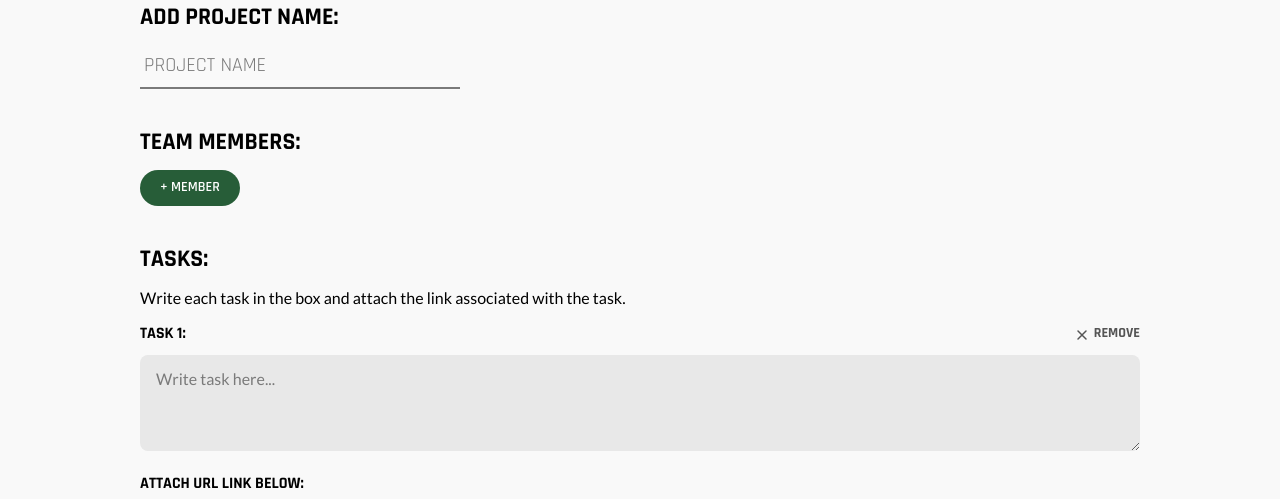
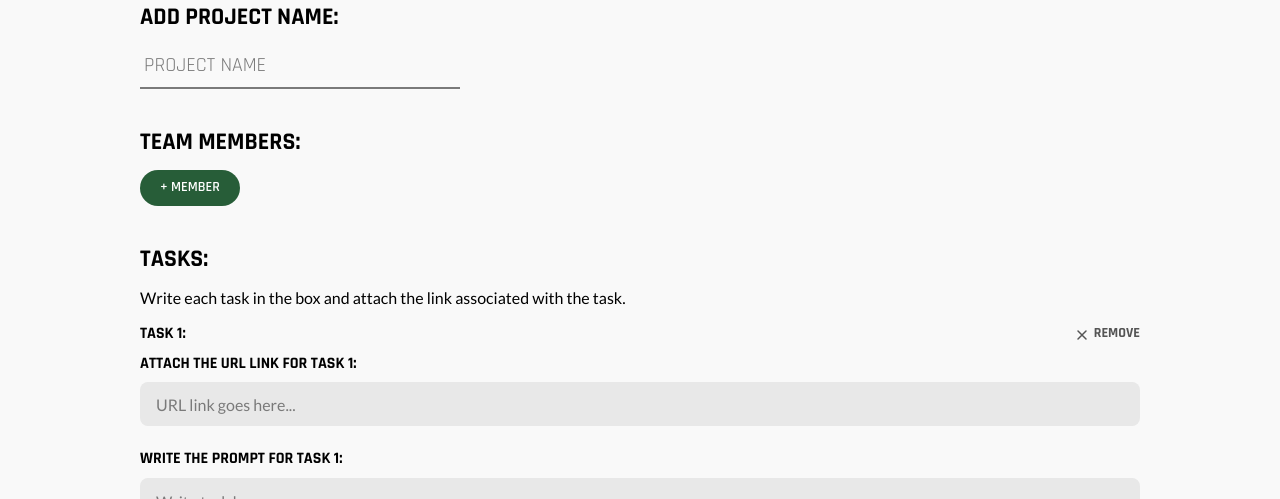
Before and after one commit to quangphatmai/eye-tracking-web, a plain HTML site: page new-study.html in a window 1280 px wide. Shown: the part 282-781 px from the top of the page. Drawn offline with Linux system fonts and the light colour scheme.

Commit message:
feat: update task block labels and structure for improved clarity

```diff
--- a/css/new-study.css
+++ b/css/new-study.css
@@ -1,7 +1,7 @@
 /* New Study form */
 /* .form-page: grey background, content column on the left */
 /* .field-box: grey input/textarea boxes (task, URL) */
-/* .task-block: "TASK 1:" label + Remove + textarea + "ATTACH URL LINK BELOW:" + URL box */
+/* .task-block: "TASK 1:" + Remove, URL label + URL box, prompt label + textarea, duration */
 /* Same page structure as consent.css / add-participant.css: grey page, 64px top, 72px bottom */
 
 /* Page */
@@ -181,7 +181,9 @@
   gap: var(--space-2);
 }
 
-.task-block label {
+.task-block label,
+.task-block .task-title {
+  margin: 0;
   color: var(--color-text);
   font-family: var(--font-heading);
   font-size: 16px;
@@ -191,7 +193,7 @@
 }
 
 .task-block .field-box + label {
-  margin-top: var(--space-4); /* space between the task box and the URL label */
+  margin-top: var(--space-4); /* space between the URL box and the prompt label */
 }
 
 /* Task duration: appears under the URL box once a URL is typed */
--- a/js/new-study.js
+++ b/js/new-study.js
@@ -186,7 +186,10 @@ document.addEventListener("click", (event) => {
 // is added or removed
 function updateTaskNumbers() {
   taskList.querySelectorAll(".task-block").forEach((block, index) => {
-    block.querySelector(".task-title").textContent = `Task ${index + 1}:`;
+    const number = index + 1;
+    block.querySelector(".task-title").textContent = `Task ${number}:`;
+    block.querySelector(".task-url-label").textContent = `Attach the URL link for Task ${number}:`;
+    block.querySelector(".task-prompt-label").textContent = `Write the prompt for Task ${number}:`;
     block.querySelector(".task-remove").setAttribute("aria-label", `Remove Task ${index + 1}`);
   });
 }
@@ -215,7 +218,7 @@ document.getElementById("remove-task-confirm").addEventListener("click", () => {
   const neighbour = block.previousElementSibling ?? block.nextElementSibling;
   block.remove();
   updateTaskNumbers();
-  (neighbour?.querySelector("textarea") ?? document.getElementById("add-task")).focus();
+  (neighbour?.querySelector("input") ?? document.getElementById("add-task")).focus();
 });
 
 document.getElementById("remove-task-cancel").addEventListener("click", () => removeTaskDialog.close());
@@ -230,7 +233,8 @@ removeTaskDialog.addEventListener("close", () => {
 // ids need to stay unique (labels point to them), so they come from a counter and not from the visible number
 let taskIdCounter = 0;
 
-// A task block: label + textarea, label + url, duration (shown once there is a url). `task` fills the boxes (edit mode)
+// A task block: "Task N:" + Remove, label + url, label + textarea (the prompt), duration (shown once there is a url).
+// The labels say which task they belong to ("...for Task 2:") and are renumbered by updateTaskNumbers(). `task` fills the boxes (edit mode)
 function addTaskBlock(task = { text: "", url: "", duration: DEFAULT_DURATION }) {
   const uid = ++taskIdCounter;
 
@@ -238,15 +242,16 @@ function addTaskBlock(task = { text: "", url: "", duration: DEFAULT_DURATION })
   block.className = "task-block";
   block.innerHTML = `
     <div class="task-head">
-      <label for="task-${uid}" class="task-title"></label>
+      <h3 class="task-title"></h3>
       <button type="button" class="task-remove">
         <svg width="16" height="16" viewBox="0 0 16 16" aria-hidden="true"><path d="M4 4l8 8M12 4l-8 8" fill="none" stroke="currentColor" stroke-width="1.5" stroke-linecap="round" /></svg>
         Remove
       </button>
     </div>
+    <label for="task-${uid}-url" class="task-url-label"></label>
+    <input type="url" id="task-${uid}-url" name="task-${uid}-url" class="field-box" placeholder="URL link goes here..." />
+    <label for="task-${uid}" class="task-prompt-label"></label>
     <textarea id="task-${uid}" name="task-${uid}" class="field-box" placeholder="Write task here..."></textarea>
-    <label for="task-${uid}-url">Attach URL link below:</label>
-    <input type="url" id="task-${uid}-url" name="task-${uid}-url" class="field-box" placeholder="URL link goes here..." />
     <div class="task-duration" hidden>
       <label for="task-${uid}-duration-button" id="task-${uid}-duration-label">Task duration (maximum time):</label>
       <div class="duration-picker">
@@ -288,7 +293,7 @@ function addTaskBlock(task = { text: "", url: "", duration: DEFAULT_DURATION })
 }
 
 document.getElementById("add-task").addEventListener("click", () => {
-  addTaskBlock().querySelector("textarea").focus();
+  addTaskBlock().querySelector("input").focus(); // the URL box comes first
 });
 
 // Start: empty form, or the study being edited
```
